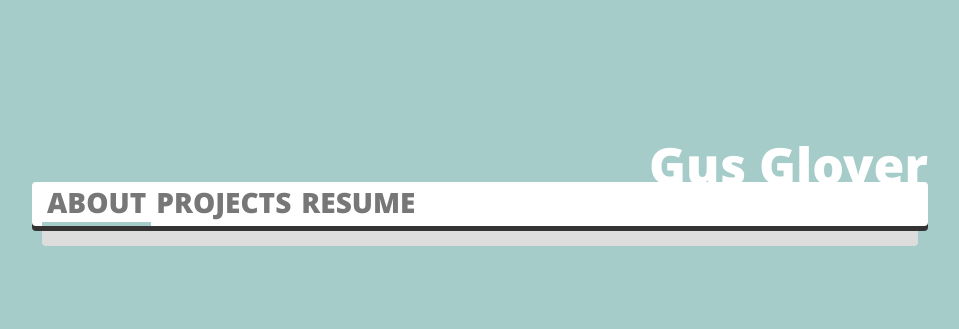
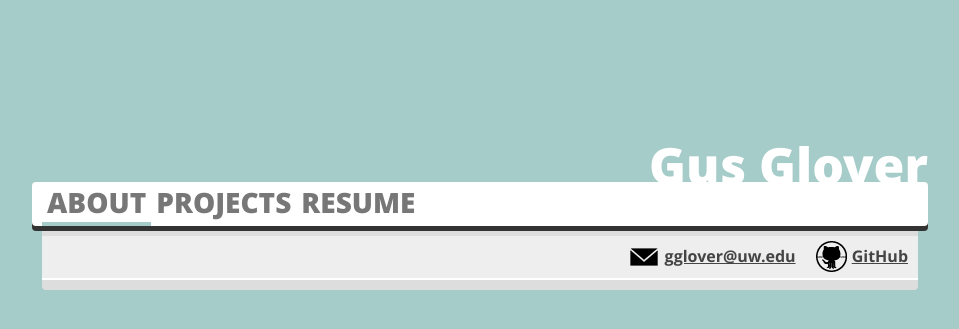
Before and after one commit to gglover/gus-glover, a PHP site: page / in a window 1280 px wide. Shown: the top 329 px of the page, without its empty margins (160-1119 px from the left). Run offline with PHP 8.4, Linux system fonts and the light colour scheme; some libraries are stand-ins or nearby versions.

Commit message:
added contact banner

```diff
--- a/public/home/stylesheets/gus.css
+++ b/public/home/stylesheets/gus.css
@@ -43,7 +43,7 @@ body {
 	z-index: -20;
 }
 
-dd, ul, h4, p {
+dd, ul, h4, p, footer {
 	font-family: 'open-sans-bold', 'open-sans-extra-bold', sans-serif;
 }
 
@@ -81,6 +81,7 @@ header {
 	margin: 0px 10px;
 	background-color: #DDD;
 	clear: both;
+	overflow: hidden;
 }
 
 #content > div {
@@ -101,6 +102,26 @@ header {
 	padding: 5px 0px 10px 10px;
 }
 
+#content .icon {
+	display: inline-block;
+	float: right;
+	margin: 5px 10px;
+}
+
+#content .icon img {
+	vertical-align: text-bottom;
+}
+
+#content .icon span {
+	vertical-align: super;
+}
+
+.white-banner {
+	background-color: #EEE;
+	border-bottom: 2px solid white;
+	overflow: hidden;
+}
+
 
 
 /* About Section */
@@ -112,6 +133,10 @@ header {
 
 #enjoy {
 	font-size: 16px
+}
+
+#line-1, #line-2, #line-3 {
+	font-family: 'open-sans-bold', 'open-sans-extra-bold', sans-serif;
 }
 
 
@@ -155,9 +180,7 @@ header {
 	margin-top: 15px;
 	margin-bottom: 5px;
 	padding-left: 15px;
-	background-color: #EEE;
 	font-size: 200%;
-	border-bottom: 2px solid white;
 }
 
 .entry {
@@ -210,6 +233,6 @@ a:visited {
 
 #about:hover, #about.shown-section { border-bottom-color: #A5CCC9; }
 
-#projects:hover, #projects.shown-section { border-bottom-color: #A68543; }
+#projects:hover, #projects.shown-section { border-bottom-color: #E9AD2E; }
 
 #resume:hover, #resume.shown-section { border-bottom-color: #A44249; }
--- a/public/index.html
+++ b/public/index.html
@@ -53,7 +53,7 @@
 
 				<p>** Currently I'm seeking a Summer internship in the Seattle area with a broad, full-stack focus. **</p>
 
-				<h2>Education</h2>
+				<h2 class="white-banner">Education</h2>
 				<section id="education" class="main-sect">
 
 					<div class="entry">
@@ -70,7 +70,7 @@
 
 				</section>
 
-				<h2>Class Experience</h2>
+				<h2 class="white-banner">Class Experience</h2>
 				<section id="school" class="main-sect">
 					<dl>
 						<dt><a href="http://courses.cs.washington.edu/courses/cse311/" target="_tab">CSE 311</a>,
@@ -89,7 +89,7 @@
 					</dl>
 				</section>
 
-				<h2>Work</h2>
+				<h2 class="white-banner">Work</h2>
 				<section id="work" class="main-sect">
 
 					<div class="entry">
@@ -116,7 +116,7 @@
 
 				</section>
 
-				<h2>Skills</h2>
+				<h2 class="white-banner">Skills</h2>
 				<section id="skills" class="main-sect">
 					<dl>
 						<dt>Languages</dt><dd>Java, Javascript (JQuery, Backbone, Underscore), NodeJS</dd>
@@ -127,6 +127,19 @@
 				</section>
 
 			</div>
+
+			<footer class="white-banner">
+				<div class="icon">
+					<img src="shared/github-icon-new.png"/>
+					<span><a href="https://github.com/gglover" target="_tab">GitHub</a></span>
+				</div>
+
+				<div class="icon">
+					<img src="shared/mail.png"/>
+					<span><a href="mailto:gglover@uw.edu" target="_tab">gglover@uw.edu</a></span>
+				</div>
+			</footer>
+
 
 		</div>
 	</body>
```
Also changed, not shown: public/shared/github-icon-new.png (added), public/shared/github-logo.jpg (added), public/shared/mail.png (added).
